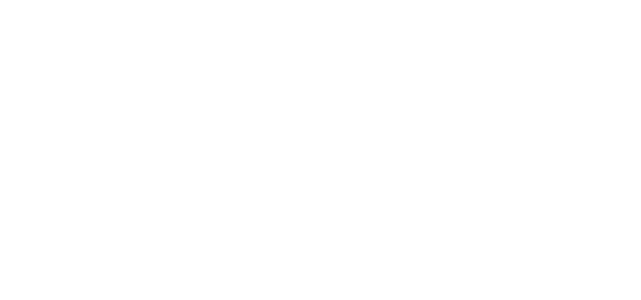
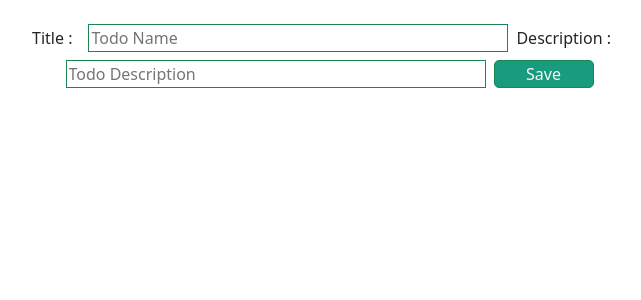
Before and after one commit to bharathiraja-developer/React-Todo, a React (Vite) app: page /edit in a window 1280 px wide. Before the commit this address had no page. Shown: the top 300 px of the page, without its empty margins (358-999 px from the left). Built offline with nearby package versions, Linux system fonts and the light colour scheme.

Commit message:
Edit option done

```diff
--- a/src/App.jsx
+++ b/src/App.jsx
@@ -1,5 +1,6 @@
-import React from "react";
+import React, { useState } from "react";
 import Home from "./Components/Home";
+import Edit from "./Components/Edit";
 import Mytodo from "./Components/Mytodo";
 import CreateTodo from "./Components/CreateTodo";
 import Content from "./Components/Content";
@@ -7,12 +8,31 @@
 import { Route, BrowserRouter as Router, Routes } from "react-router-dom";
 
 function App() {
+  const [id, setId] = useState(0);
+  const [todoName, setTodoName] = useState(" ");
+  const [todoDescription, setTodoDescription] = useState(" ");
+  function getvalues(id, todoName, todoDescription) {
+    setId(id);
+    setTodoName(todoName);
+    setTodoDescription(todoDescription);
+  }
+
   return (
     <div>
       <Router>
         <Routes>
-          <Route path="/" element={<Home />} />
+          <Route path="/" element={<Home getvalues={getvalues} />} />
           <Route path="/create" element={<Home />} />
+          <Route
+            path="/edit"
+            element={
+              <Edit
+                id={id}
+                todoName={todoName}
+                todoDescription={todoDescription}
+              />
+            }
+          />
         </Routes>
       </Router>
     </div>
--- a/src/Components/Content.jsx
+++ b/src/Components/Content.jsx
@@ -2,7 +2,7 @@
 import TodoCard from "./TodoCard";
 import Array from "./Array";
 
-function Content({ deleted }) {
+function Content({ deleted, getvalues }) {
   return (
     <section className="py-5">
       <div className="container px-4 px-lg-5 mt-0">
@@ -15,6 +15,7 @@
               todoDescription={contents.todoDescription}
               status={contents.status}
               deleted={deleted}
+              getvalues={getvalues}
             />
           ))}
         </div>
--- /dev/null
+++ b/src/Components/Edit.jsx
@@ -0,0 +1,72 @@
+import React, { useState } from "react";
+import Array from "./Array";
+import { useNavigate } from "react-router-dom";
+
+function Edit({ id, todoName, todoDescription }) {
+  const [inputs, setInputs] = useState({});
+  let history = useNavigate();
+
+  const handleChange = (event) => {
+    const name = event.target.name;
+    const value = event.target.value;
+    setInputs((values) => ({ ...values, [name]: value }));
+  };
+
+  let index = Array.map(function (e) {
+    return e.id;
+  }).indexOf(id);
+
+  const handelSubmit = (e) => {
+    e.preventDefault();
+
+    let a = Array[index];
+
+    a.todoName = inputs.TodoName;
+    a.todoDescription = inputs.TodoDescription;
+
+    history("/");
+  };
+
+  return (
+    <div className="container mt-4">
+      <div className="row">
+        <div className="col"></div>
+        <div className="col-11 text-center">
+          <form>
+            <label className="me-3">Title :</label>
+            <input
+              className="border border-success me-2 mb-2"
+              placeholder="Todo Name"
+              name="TodoName"
+              onChange={handleChange}
+              style={{ width: "420px" }}
+            ></input>
+            <label className="me-3">Description :</label>
+            <input
+              className="border border-success me-2 mb-2"
+              placeholder="Todo Description"
+              name="TodoDescription"
+              onChange={handleChange}
+              style={{ width: "420px" }}
+            ></input>
+
+            <button
+              onClick={handelSubmit}
+              type="submit"
+              className="border border-success text-light"
+              style={{
+                backgroundColor: "#199C7D",
+                width: "100px",
+                borderRadius: "5px",
+              }}
+            >
+              Save
+            </button>
+          </form>
+        </div>
+      </div>
+    </div>
+  );
+}
+
+export default Edit;
--- a/src/Components/Home.jsx
+++ b/src/Components/Home.jsx
@@ -5,22 +5,22 @@
 import Content from "./Content";
 import { useNavigate } from "react-router-dom";
 
-function Home() {
+function Home({ getvalues }) {
   let history = useNavigate();
   function deleted(id) {
     let index = Array.map(function (e) {
-      console.log(e);
       return e.id;
     }).indexOf(id);
 
     Array.splice(index, 1);
     history("/");
   }
+
   return (
     <div>
       <Mytodo />
       <CreateTodo />
-      <Content deleted={deleted} />
+      <Content deleted={deleted} getvalues={getvalues} />
     </div>
   );
 }
--- a/src/Components/TodoCard.jsx
+++ b/src/Components/TodoCard.jsx
@@ -1,7 +1,15 @@
 import React from "react";
 import Array from "./Array";
+import { Link } from "react-router-dom";
 
-function TodoCard({ id, todoName, todoDescription, status, deleted }) {
+function TodoCard({
+  id,
+  todoName,
+  todoDescription,
+  status,
+  deleted,
+  getvalues,
+}) {
   return (
     <div className="col mb-5">
       <div
@@ -27,12 +35,18 @@
 
         <div className="card-footer p-4 pt-0 border-top-0 bg-transparent">
           <div className="text-end">
-            <a
-              className="btn mt-4 me-2"
-              style={{ backgroundColor: "#199C7D", color: "white" }}
-            >
-              Edit
-            </a>
+            <Link to="/edit">
+              <button
+                id={id}
+                onClick={() => {
+                  getvalues(id, todoName, todoDescription);
+                }}
+                className="btn mt-4 me-2"
+                style={{ backgroundColor: "#199C7D", color: "white" }}
+              >
+                Edit
+              </button>
+            </Link>
             <a
               id={id}
               onClick={() => {
```
